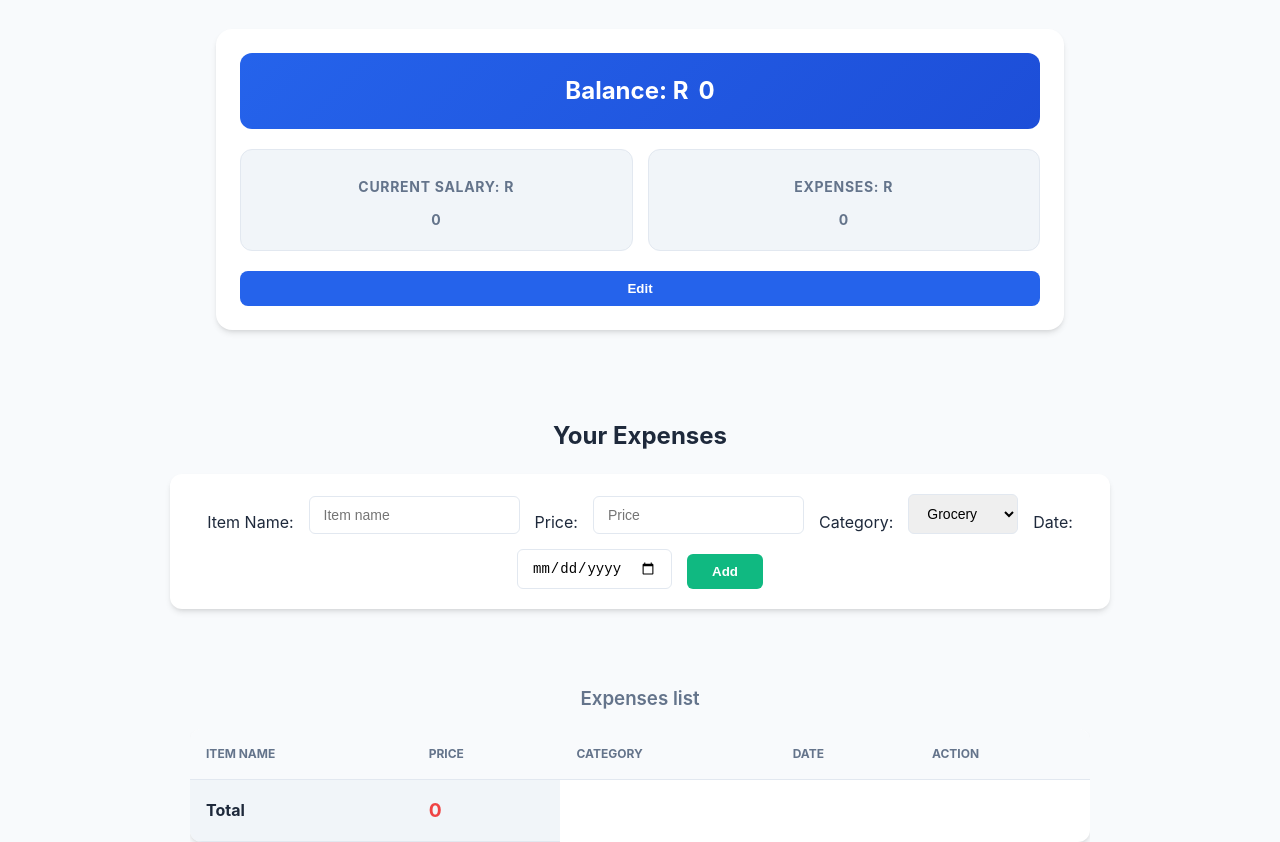
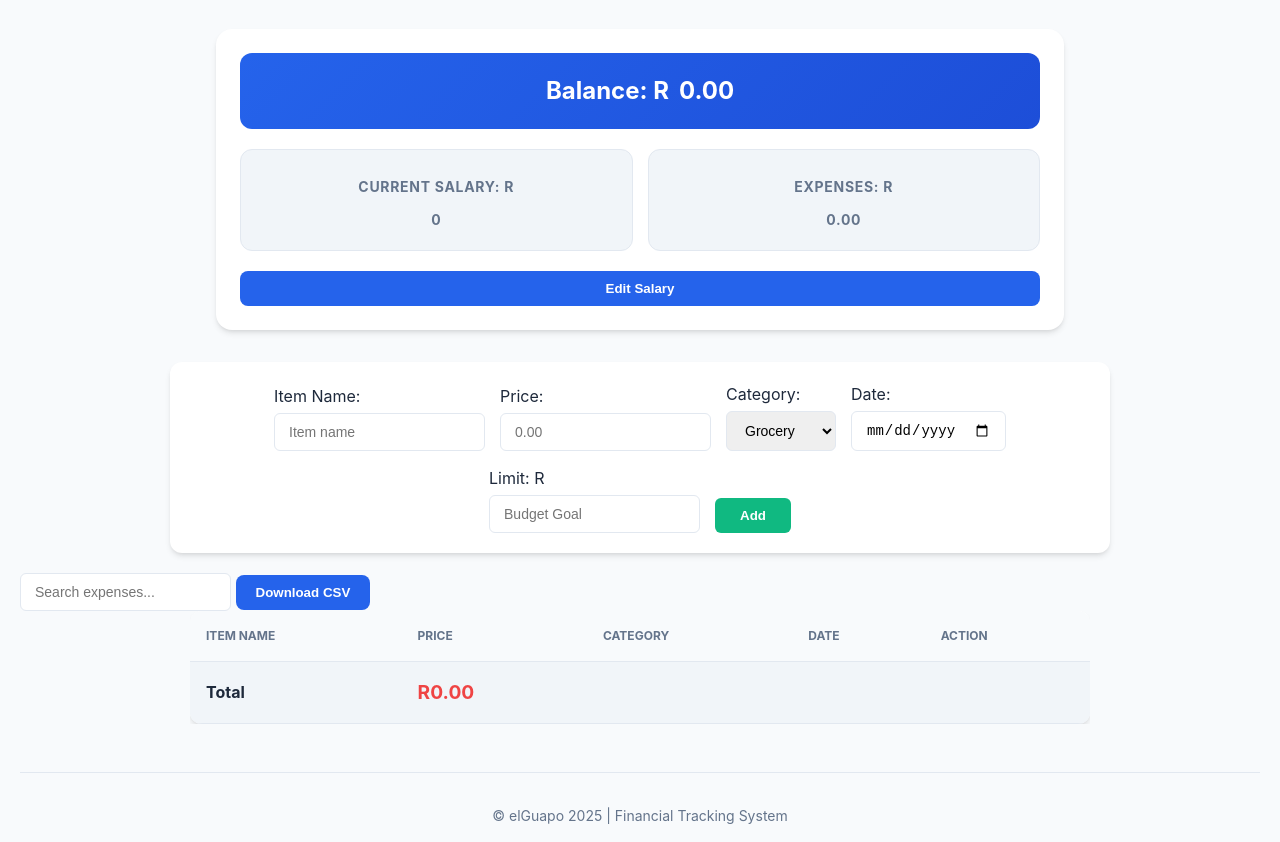
Before and after one commit to elGuapoTheMainCharacter/finance-tracker, a plain HTML site: page index.html in a window 1280 px wide. Shown: the part 110-952 px from the top of the page. Drawn offline with Linux system fonts and the light colour scheme.

Commit message:
Update index.html

```diff
--- a/index.html
+++ b/index.html
@@ -1,94 +1,97 @@
 <!DOCTYPE html>
 <html lang="en">
 <head>
-  <meta http-equiv="CONTENT-TYPE" content="text/html; charset=UTF-8">
-  <link rel="stylesheet" href="style.css"/>
-  <title>Money Tracker</title>
-
-
+    <meta charset="UTF-8">
+    <meta name="viewport" content="width=device-width, initial-scale=1.0">
+    <link rel="stylesheet" href="style.css">
+    <title>Money Trekker - Advanced</title>
 </head>
 <body>
-  <h1 class="heading">
-    Money Trekker
-  </h1>
-
+    <h1 class="heading">Money Trekker</h1>
 
     <div class="balance" id="balance">
         <div class="currentBalance">
             <h2>Balance: R</h2>
-      <h2 id="editCurrentBalance" contenteditable="false">0</h2>
+            <h2 id="editCurrentBalance">0.00</h2>
         </div>
         <div class="income">
             <div class="currentSalary">
-        <h2>Current salary: R</h2>
+                <h2>Current Salary: R</h2>
                 <h2 id="editCurrentSalary" contenteditable="false">0</h2>
             </div>
             <div class="expenses">
                 <h2>Expenses: R</h2>
-        <h2 id="expensesValue" contenteditable="false">0</h2>
+                <h2 id="expensesValue">0.00</h2>
             </div>
         </div>
-    <button class="editSalaryBtn" id="editSalaryBtn">Edit</button>
+        <button class="editSalaryBtn" id="editSalaryBtn">Edit Salary</button>
     </div>
 
-  <br>
-
-
-  <!-- Expense Input Section -->
-  <h2 class="yourExpenseHeading">Your Expenses</h2>
-
     <div class="userInput">
+        <div>
             <label for="itemName">Item Name:</label>
             <input id="itemName" type="text" placeholder="Item name">
+        </div>
+        <div>
             <label for="itemPrice">Price:</label>
-    <input id="itemPrice" type="number" placeholder="Price">
+            <input id="itemPrice" type="number" placeholder="0.00">
+        </div>
+        <div>
             <label for="category">Category:</label>
-    <select class="category" id="category">
+            <select id="category">
                 <option value="grocery">Grocery</option>
                 <option value="transport">Transport</option>
                 <option value="rent">Rent</option>
                 <option value="clothes">Clothes</option>
                 <option value="college">College</option>
             </select>
+        </div>
+        <div>
             <label for="buyDate">Date:</label>
             <input id="buyDate" type="date">
+        </div>
+        <div>
+            <label for="budgetGoal">Limit: R</label>
+            <input id="budgetGoal" type="number" placeholder="Budget Goal">
+        </div>
         <button id="addBtn">Add</button>
     </div>
 
-  <br>
+    <div class="table-controls">
+        <input type="text" id="searchInput" placeholder="Search expenses...">
+        <button id="exportBtn" class="editSalaryBtn">Download CSV</button>
+    </div>
 
-  <!-- Expenses Table Section -->
-  <h3 id="expensesList">Expenses list</h3>
     <div class="table">
         <table id="expenseTable">
             <thead>
                 <tr>
-          <th>Item name</th>
+                    <th>Item Name</th>
                     <th>Price</th>
                     <th>Category</th>
                     <th>Date</th>
                     <th>Action</th>
                 </tr>
             </thead>
-      <tbody>
-        <!-- Expense entries will go here -->
-      </tbody>
+            <tbody></tbody>
             <tfoot>
                 <tr>
                     <td>Total</td>
-          <td id="totalAmount">0</td>
+                    <td id="totalAmount">R0.00</td>
+                    <td colspan="3"></td>
                 </tr>
             </tfoot>
         </table>
     </div>
-  <br>
 
     <div class="yourBehavior">
-    <h2 class="yourBehaviorHeading">Your Behavior</h2>
+        <!-- Dashboard Analysis injects here -->
     </div>
+
     <footer>
-    &copy elGuapo 2025
+        &copy; elGuapo 2025 | Financial Tracking System
     </footer>
+
     <script src="script.js"></script>
 </body>
 </html>
```
Lines whose indentation alone changed are shown as unchanged.
